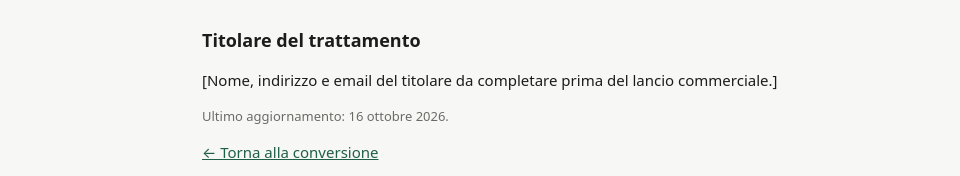
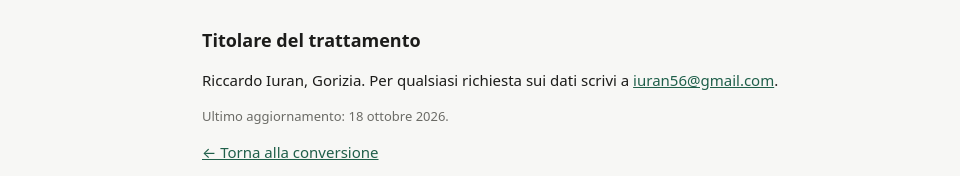
Before and after one commit to Rua56/estratti-conto, a Next.js app: page /privacy in a window 1280 px wide. Shown: the part 728-904 px from the top of the page, without its empty margins (74-1034 px from the left). Built offline with nearby package versions, Linux system fonts and the light colour scheme.

Commit message:
Privacy: dati del titolare del trattamento
Co-Authored-By: Claude Opus 5.5 (1M context) <noreply@anthropic.com>
Claude-Session: https://claude.ai/code/session_01RXvmhxvf8bKYi7EpmnZtBQ

```diff
--- a/app/privacy/page.tsx
+++ b/app/privacy/page.tsx
@@ -45,9 +45,12 @@ export default function Privacy() {
         </p>
 
         <h2>Titolare del trattamento</h2>
-        <p>[Nome, indirizzo e email del titolare da completare prima del lancio commerciale.]</p>
+        <p>
+          Riccardo Iuran, Gorizia. Per qualsiasi richiesta sui dati scrivi a{" "}
+          <a href="mailto:iuran56@gmail.com">iuran56@gmail.com</a>.
+        </p>
 
-        <p className="hint">Ultimo aggiornamento: 16 ottobre 2026.</p>
+        <p className="hint">Ultimo aggiornamento: 18 ottobre 2026.</p>
         <p>
           <a href="/">← Torna alla conversione</a>
         </p>
```
